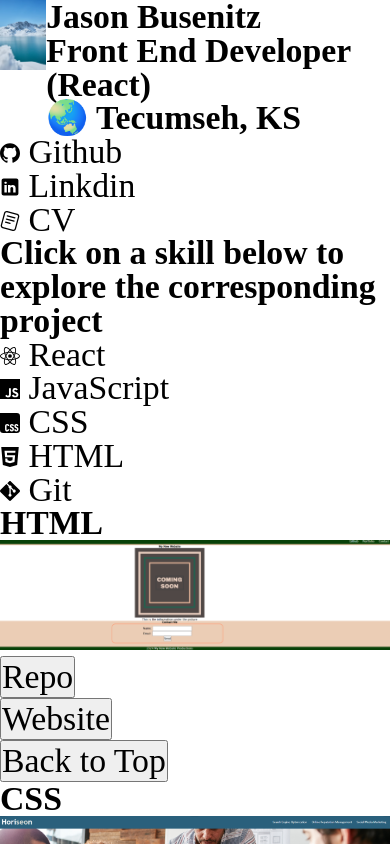
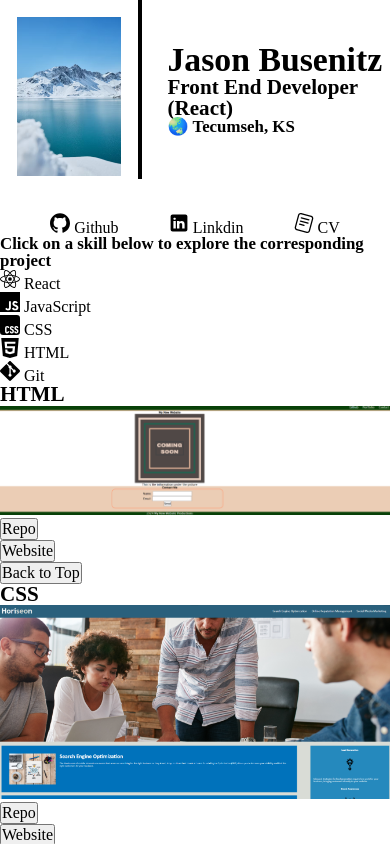
Before and after one commit to JasonBusenitz/portfolio2, a React (Vite) app: page / in a window 390 px wide. Shown: the top 844 px of the page. Built offline with nearby package versions, Linux system fonts and the light colour scheme.

Commit message:
Refined the mobile look for intro and added resposivness to external nav

```diff
--- /dev/null
+++ b/src/assets/css/externalNav.css
@@ -0,0 +1,6 @@
+#externalNavUl {
+    display: flex;
+    align-items: center;
+    justify-content: space-evenly;
+    padding-top: 4vh;
+}
--- a/src/assets/css/index.css
+++ b/src/assets/css/index.css
@@ -1,13 +1,24 @@
 * {
     font-family: 'Times New Roman', Times, serif;
+}
+
+h1 {
     font-size: 4vh;
+}
+
+h2 {
+    font-size: 2.5vh;
+}
+
+h3 {
+    font-size: 2vh;
 }
 
 
 body {
     display: flex;
     flex-direction: column;
-    justify-content: space-evenly;
+    justify-content: center;
     align-items: center;
     align-content: center;
 }
--- a/src/assets/css/intro.css
+++ b/src/assets/css/intro.css
@@ -1,8 +1,20 @@
 #introSection {
     display: flex;
-    justify-content: space-between;
+    justify-content: space-evenly;
+    gap: 3vh;
 }
 
 #profilePic {
     flex-shrink: 5;
+    padding: 2vh 2vh 0 2vh;
+    border-right: .5vh solid black;
+
 }
+
+#info {
+    display: flex;
+    flex-direction: column;
+    justify-content: center;
+    align-items: flex-start;
+    align-content: center;
+}
--- a/src/components/externalNav.jsx
+++ b/src/components/externalNav.jsx
@@ -1,11 +1,12 @@
 import CvIcon from "./icons/cvIcon";
 import GitHubIcon from "./icons/githubIcon";
 import LinkdinIcon from "./icons/linkdinIcon";
+import "../assets/css/externalNav.css"
 
 export default function Nav() {
 
     return (
-        <ul>
+        <ul id="externalNavUl">
             <li>
                 <a href="https://github.com/JasonBusenitz?tab=overview&from=2025-01-01&to=2025-01-10" target="_blank"><GitHubIcon /> Github</a>
             </li>
--- a/src/components/intro.jsx
+++ b/src/components/intro.jsx
@@ -6,7 +6,7 @@ export default function Intro() {
     return (
         <section id='introSection'>
             <div id='profilePic'>
-                <img src={img} alt="Handsome man in a white dress shirt" width="400" height="350" />
+                <img src={img} alt="Handsome man in a white dress shirt" width="400" height="100" />
             </div>
             <div id='info'>
                 <h1>
```
